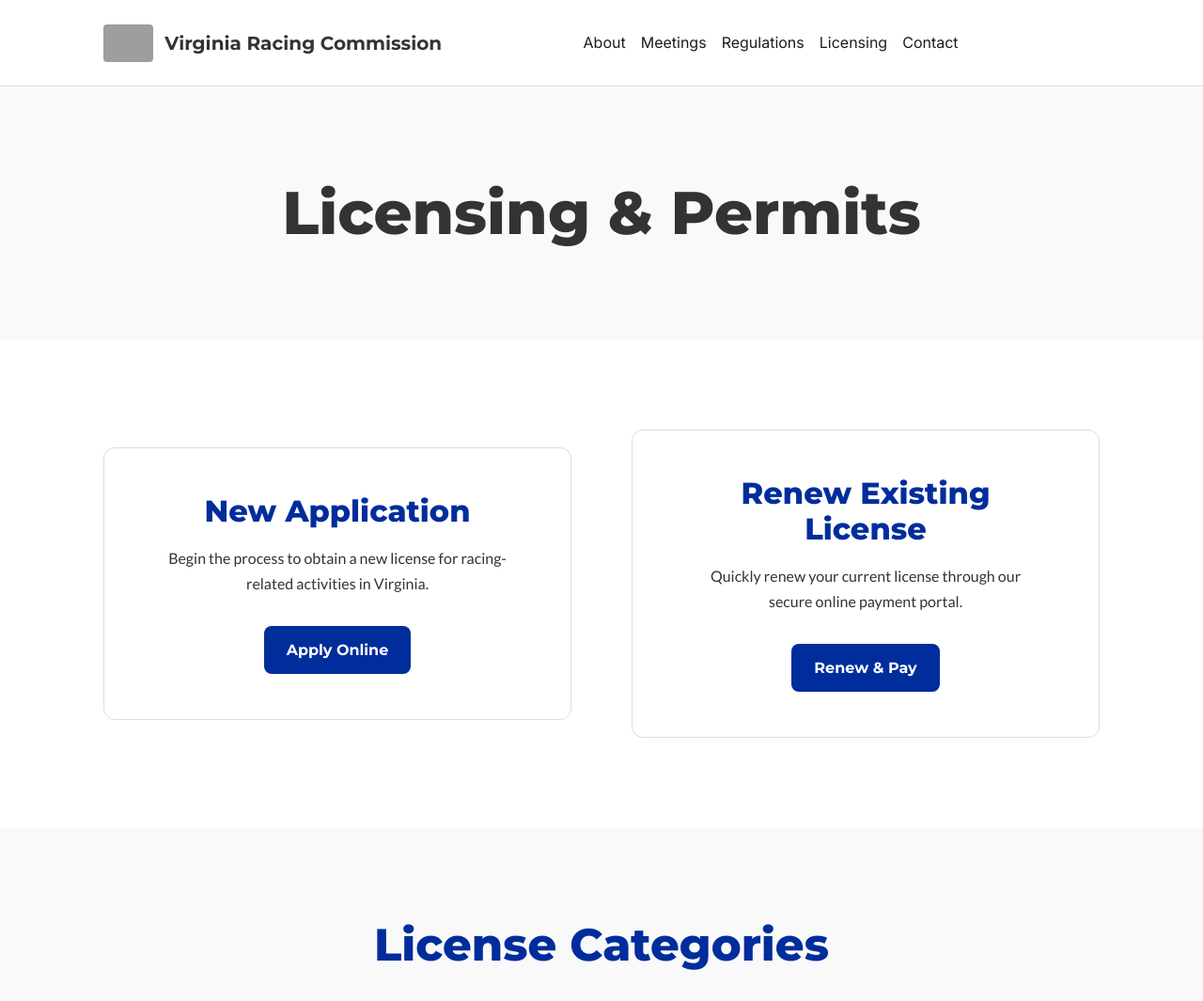
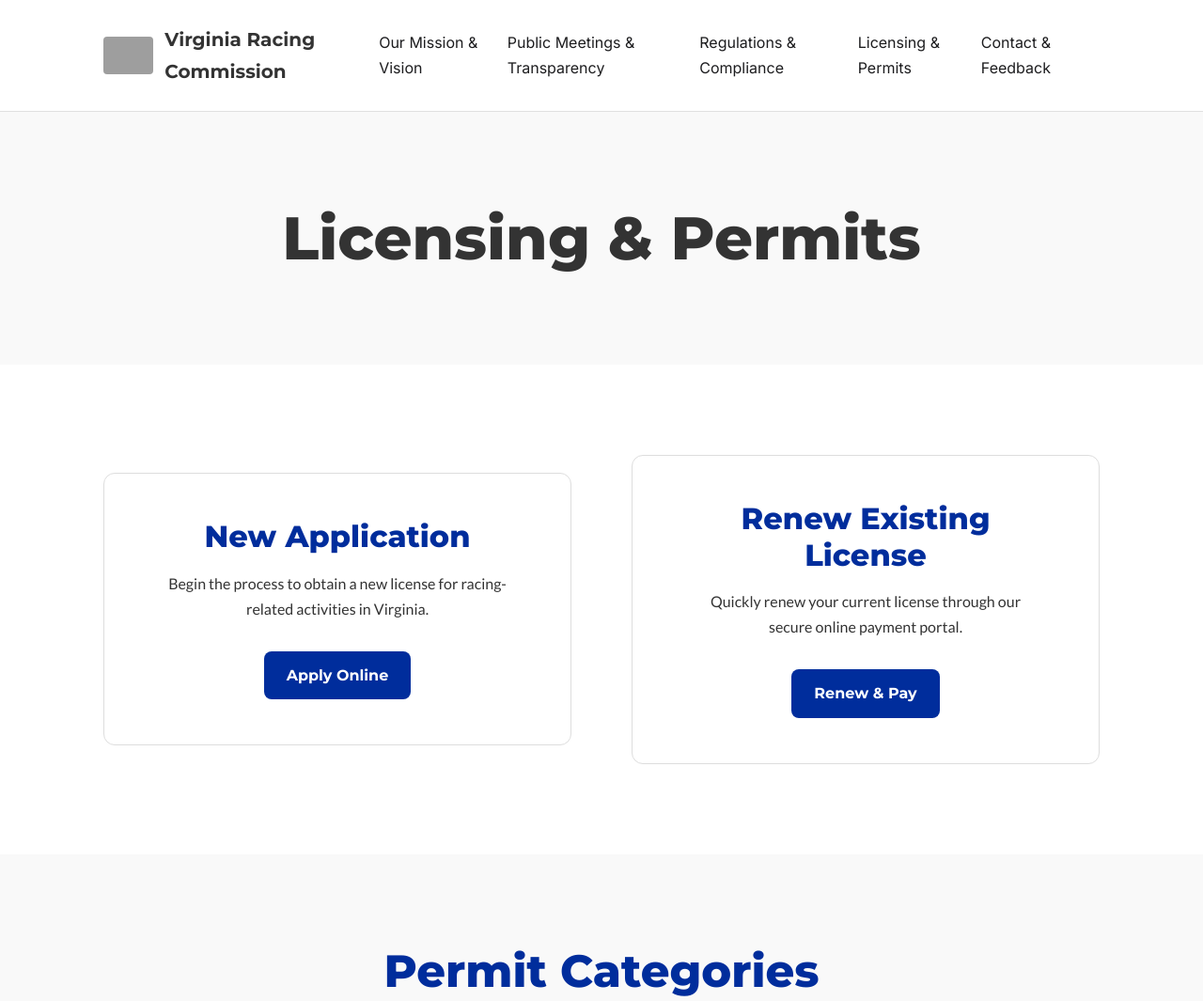
Before and after one commit to aconway01/VRC, a plain HTML site: page Licensing.html in a window 1280 px wide. Shown: the top 1065 px of the page at 94% size. Drawn offline with Linux system fonts and the light colour scheme; grey boxes are pictures that could not be loaded; a script that the page names is missing.

Commit message:
Update Licensing.html

```diff
--- a/Licensing.html
+++ b/Licensing.html
@@ -33,11 +33,11 @@
 
                 <!-- Desktop Navigation -->
                 <div id="desktop-menu">
-                    <a href="About Us.html" class="nav-link">About</a>
-                    <a href="Publicmeetings.html" class="nav-link">Meetings</a>
-                    <a href="Regulations.html" class="nav-link">Regulations</a>
-                    <a href="Licensing.html" class="nav-link">Licensing</a>
-                    <a href="Contact.html" class="nav-link">Contact</a>
+                    <a href="AboutUs.html" class="nav-link">Our Mission & Vision</a>
+                    <a href="Publicmeetings.html" class="nav-link">Public Meetings & Transparency</a>
+                    <a href="Regulations.html" class="nav-link">Regulations & Compliance</a>
+                    <a href="Licensing.html" class="nav-link">Licensing & Permits</a>
+                    <a href="Contact.html" class="nav-link">Contact & Feedback</a>
                 </div>
             </div>
         </nav>
@@ -57,11 +57,11 @@
 
         <!-- Mobile Menu -->
         <div id="mobile-menu" style="display: none;">
-            <a href="About Us.html">About</a>
-            <a href="Publicmeetings.html">Meetings</a>
-            <a href="Regulations.html">Regulations</a>
-            <a href="Licensing.html">Licensing</a>
-            <a href="Contact.html">Contact</a>
+            <a href="AboutUs.html">Our Mission & Vision</a>
+            <a href="Publicmeetings.html">Public Meetings & Transparency</a>
+            <a href="Regulations.html">Regulations & Compliance</a>
+            <a href="Licensing.html">Licensing & Permits</a>
+            <a href="Contact.html">Contact & Feedback</a>
         </div>
 
     </header>
@@ -94,7 +94,7 @@
 
         <section id="categories" aria-labelledby="categories-heading" style="background-color: #f9f9f9;">
             <div class="container">
-                <h2 id="categories-heading">License Categories</h2>
+                <h2 id="categories-heading">Permit Categories</h2>
                 <div class="categories-grid">
                     <div class="category-card">
                         <i class="fa-solid fa-user-tie"></i>
@@ -172,32 +172,33 @@
                     <h4>Virginia Racing Commission</h4>
                     <p style="color: #555;">10700 Horsemens Road<br>
                     New Kent, VA 23124<br>
-                    Phone: (804) 966-7400</p>
+                    Phone: <a href="tel:8049667400">(804) 966-7400</a></p>
                 </div>
                 <nav aria-label="Footer Quick Links">
                     <h4>Quick Links</h4>
                     <ul>
-                        <li><a href="Racing and Events.html">Race Calendar</a></li>
-                        <li><a href="Licensing.html">Licensing</a></li>
-                        <li><a href="Regulations.html">Regulations</a></li>
-                        <li><a href="Contact.html">Contact</a></li>
-                        <li><a href="Web Policy.html">Web Policy</a></li>
+                        <li><a href="RacingAndEvents.html">Race Calendar</a></li>
+                        <li><a href="Licensing.html">Licensing & Permits</a></li>
+                        <li><a href="Regulations.html">Regulations & Compliance</a></li>
+                        <li><a href="Contact.html">Contact & Feedback</a></li>
+                        <li><a href="WebPolicy.html">Web Policy</a></li>
                     </ul>
                 </nav>
                 <nav aria-label="Footer About Links">
                     <h4>About</h4>
                     <ul>
-                        <li><a href="About Us.html">Our Mission</a></li>
-                        <li><a href="About Us.html#governance">Commissioners</a></li>
-                        <li><a href="Publicmeetings.html">Public Meetings</a></li>
+                        <li><a href="AboutUs.html">Our Mission & Vision</a></li>
+                        <li><a href="AboutUs.html#governance">Commissioners</a></li>
+                        <li><a href="Publicmeetings.html">Public Meetings & Transparency</a></li>
                         <li><a href="Careers.html">Careers</a></li>
+                        <li><a href="FOIA.html">Freedom of Information Act</a></li>
                     </ul>
                 </nav>
                 <nav aria-label="Footer Social Media Links">
                     <h4>Connect</h4>
                      <ul>
-                        <li><a href="#">Facebook</a></li>
-                        <li><a href="#">Twitter</a></li>
+                        <li><a href="https://www.facebook.com/share/1QkhtVkcYq/?mibextid=wwXIfr">Facebook</a></li>
+                        <li><a href="https://www.linkedin.com/company/virginia-racing-commission">LinkedIn</a></li>
                     </ul>
                 </nav>
             </div>
```
